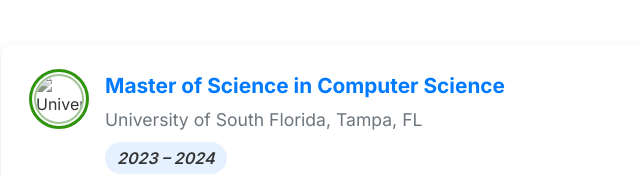
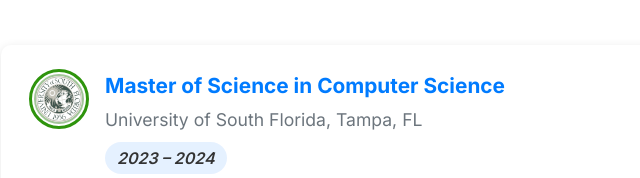
Before and after one commit to nachikethjoshi28/nachikethjoshi28.github.io, a plain HTML site: page index.html in a window 1280 px wide. Shown: the part 3715-3893 px from the top of the page, 239-879 px from the left. Drawn offline with nearby package versions, Linux system fonts and the light colour scheme.

Commit message:
Update index.html

```diff
--- a/index.html
+++ b/index.html
@@ -243,7 +243,7 @@
                 <div class="education-item" data-aos="fade-right" data-aos-delay="100">
                     <div class="timeline-dot">
                         <!-- ADD YOUR USF LOGO: Replace src with your file, e.g., src="usf-logo.png" -->
-                        <img src="images\usf.png" alt="University of South Florida Logo" class="school-logo">
+                        <img src="usf.png" alt="University of South Florida Logo" class="school-logo">
                     </div>
                     <div class="education-content">
                         <h3>Master of Science in Computer Science</h3>
```
